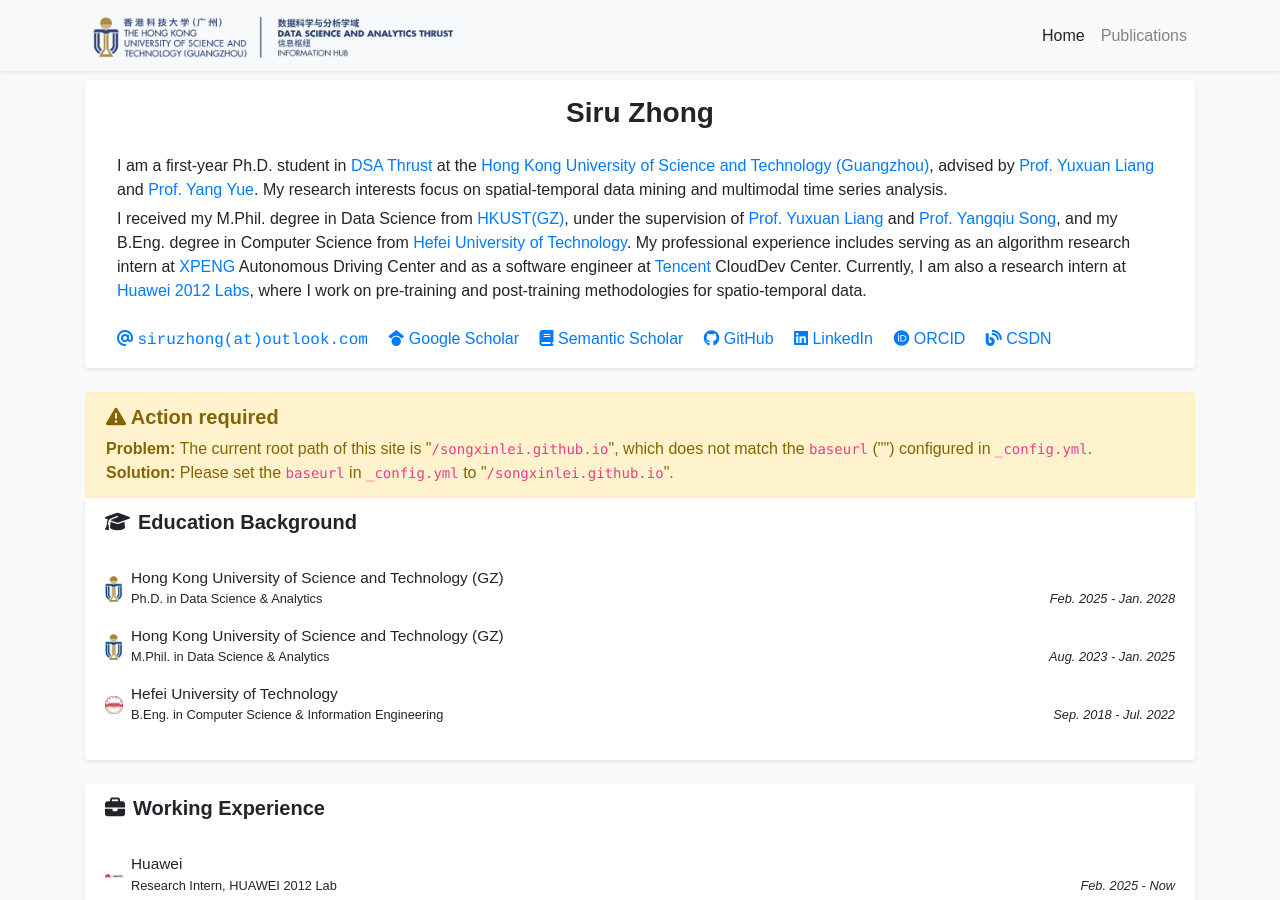
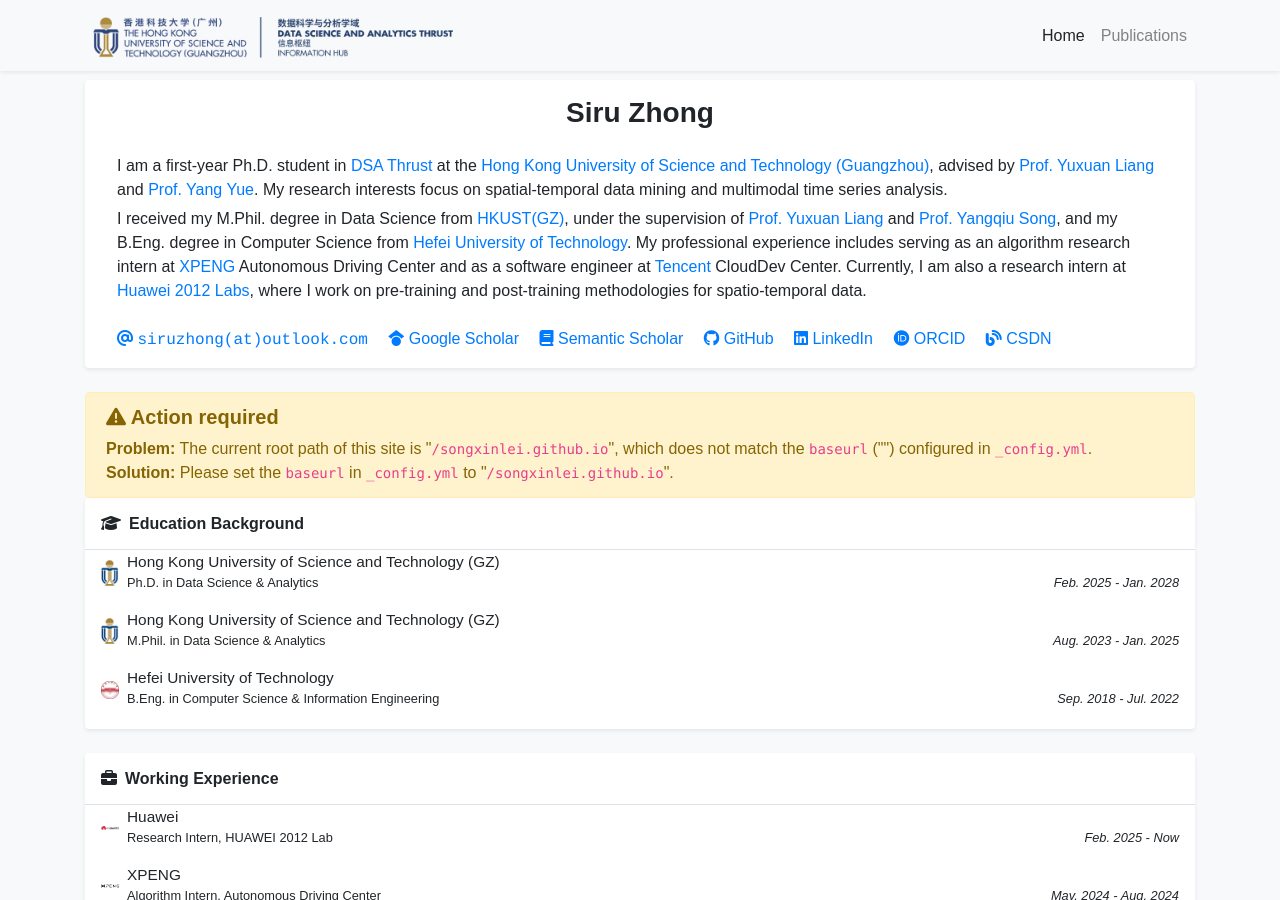
Before and after one commit to thunderlrr/songxinlei.github.io, a Jekyll site: the page built from index.html, in a window 1280 px wide and 900 px high. Built offline with Jekyll 4.4.1, drawn with Linux system fonts in a browser that asks for light colours; a style sheet for code colours, icons or effects is not loaded.

Commit message:
update profile

```diff
--- a/_includes/widgets/experience_card.html
+++ b/_includes/widgets/experience_card.html
@@ -2,10 +2,8 @@
 <div class="row mb-4">
     <div class="col">
         <div class="card border-0 shadow-sm bg-white">
-            <div class="card-header bg-white border-0">
-                <h5 class="mb-0"><i class="fas fa-graduation-cap mr-2"></i>Education Background</h5>
-            </div>
-            <div class="card-body">
+            <h6 class="p-3 mb-0 border-bottom border-gray"><i class="fas fa-graduation-cap mr-2"></i>Education Background</h6>
+            <div class="px-3 pb-1">
                 <ul class="list-unstyled mb-1">
                     {% for item in site.data.profile.education %}
                     <li class="media mb-3">
@@ -30,10 +28,8 @@
 <div class="row mb-4">
     <div class="col">
         <div class="card border-0 shadow-sm bg-white">
-            <div class="card-header bg-white border-0">
-                <h5 class="mb-0"><i class="fas fa-briefcase mr-2"></i>Working Experience</h5>
-            </div>
-            <div class="card-body">
+            <h6 class="p-3 mb-0 border-bottom border-gray"><i class="fas fa-briefcase mr-2"></i>Working Experience</h6>
+            <div class="px-3 pb-1">
                 <ul class="list-unstyled mb-1">
                     {% for item in site.data.profile.experience %}
                     <li class="media mb-3">
@@ -58,10 +54,8 @@
 <div class="row mb-4">
     <div class="col">
         <div class="card border-0 shadow-sm bg-white">
-            <div class="card-header bg-white border-0">
-                <h5 class="mb-0"><i class="fas fa-award mr-2"></i>Honors & Awards</h5>
-            </div>
-            <div class="card-body">
+            <h6 class="p-3 mb-0 border-bottom border-gray"><i class="fas fa-award mr-2"></i>Honors & Awards</h6>
+            <div class="px-3 pb-1">
                 <ul class="list small pl-3 mb-1">
                     {% for item in site.data.profile.awards %}
                     <li class="mb-2">
@@ -81,10 +75,8 @@
 <div class="row">
     <div class="col">
         <div class="card border-0 shadow-sm bg-white">
-            <div class="card-header bg-white border-0">
-                <h5 class="mb-0"><i class="fas fa-users mr-2"></i>Extracurricular Activities</h5>
-            </div>
-            <div class="card-body">
+            <h6 class="p-3 mb-0 border-bottom border-gray"><i class="fas fa-users mr-2"></i>Extracurricular Activities</h6>
+            <div class="px-3 pb-1">
                 <ul class="list small pl-3 mb-1">
                     {% for item in site.data.profile.activities %}
                     <li class="mb-2">
```
